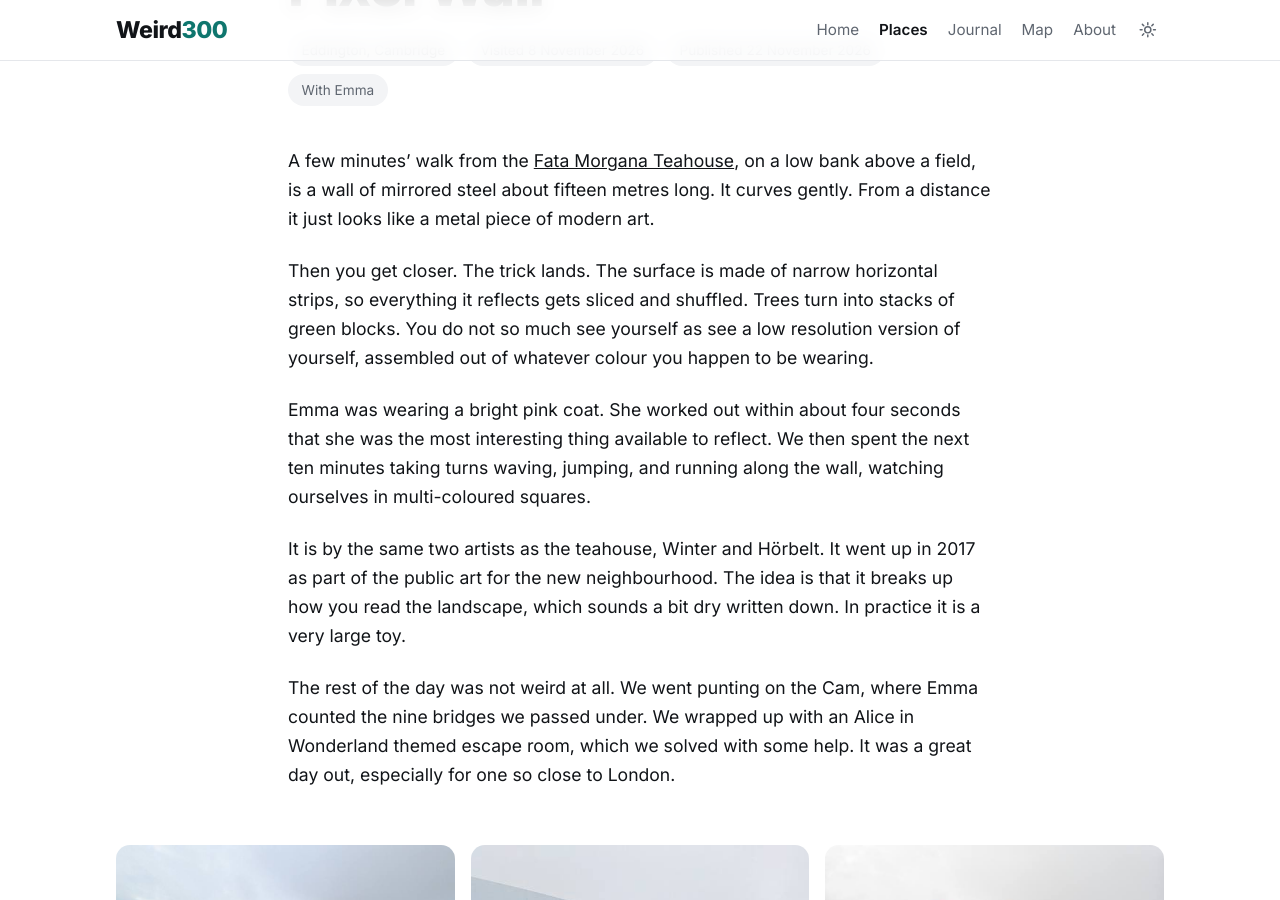
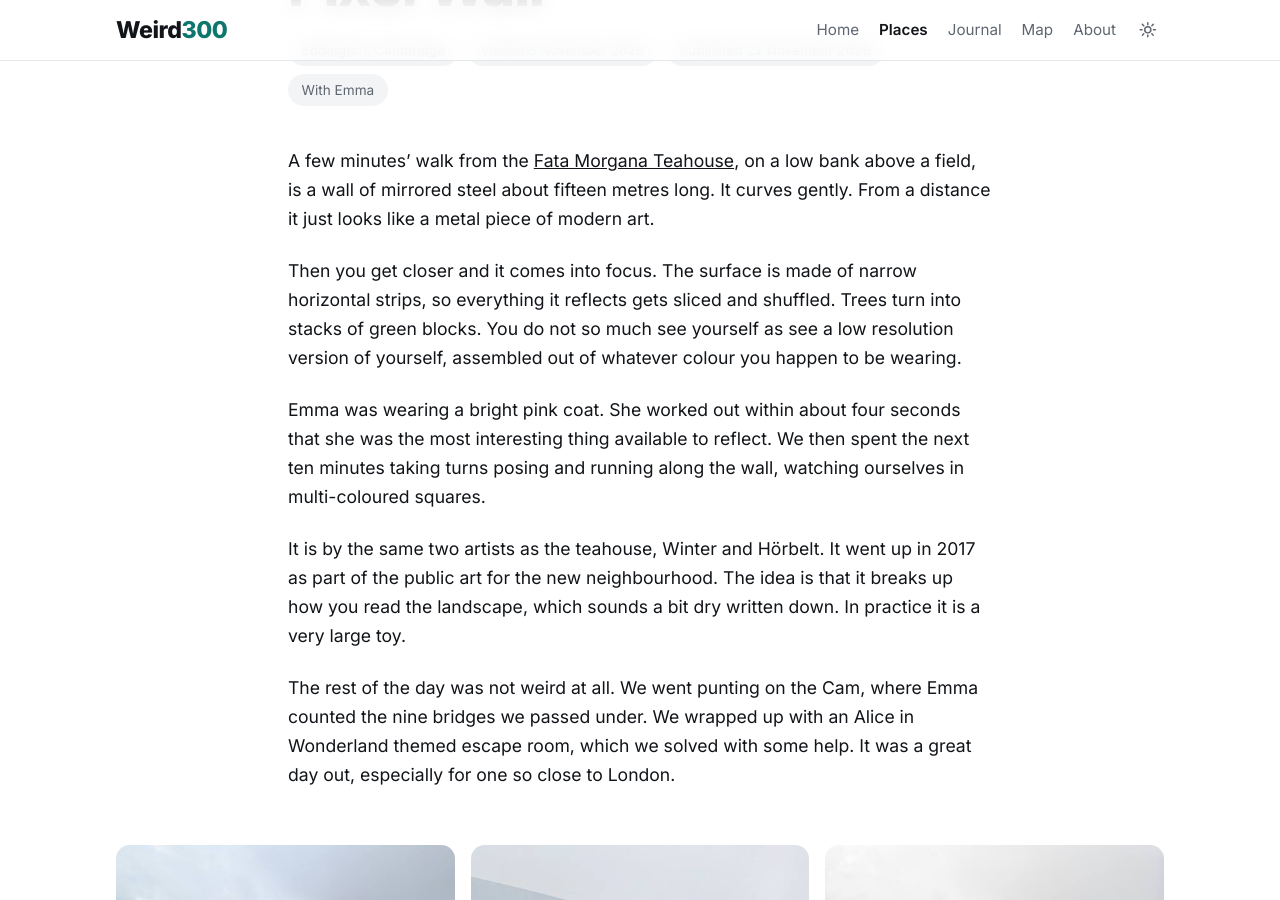
Before and after one commit to tchingos/weird300, a Jekyll site: the page built from _places/pixel-wall.md, in a window 1280 px wide and 900 px high, scrolled down 888 px. Built offline with Jekyll 4.4.1, drawn with Linux system fonts in a browser that asks for light colours.

Commit message:
Tim's edits to the two Cambridge posts, and soften a writing rule
Three wording changes Tim asked for, plus "in to focus" corrected to "into".

The CLAUDE.md rule against joining two complete sentences with "and" is now
a preference rather than an absolute. I had been enforcing it mechanically,
including against Tim's own drafts, and splitting "Then you get closer and it
comes into focus" made it worse. The rule is aimed at run-ons, not at every
short join.

Co-Authored-By: Claude Opus 5 <noreply@anthropic.com>

```diff
--- a/_places/pixel-wall.md
+++ b/_places/pixel-wall.md
@@ -31,9 +31,9 @@ photos:
 
 A few minutes' walk from the [Fata Morgana Teahouse]({{ '/places/fata-morgana-teahouse/' | relative_url }}), on a low bank above a field, is a wall of mirrored steel about fifteen metres long. It curves gently. From a distance it just looks like a metal piece of modern art.
 
-Then you get closer. The trick lands. The surface is made of narrow horizontal strips, so everything it reflects gets sliced and shuffled. Trees turn into stacks of green blocks. You do not so much see yourself as see a low resolution version of yourself, assembled out of whatever colour you happen to be wearing.
+Then you get closer and it comes into focus. The surface is made of narrow horizontal strips, so everything it reflects gets sliced and shuffled. Trees turn into stacks of green blocks. You do not so much see yourself as see a low resolution version of yourself, assembled out of whatever colour you happen to be wearing.
 
-Emma was wearing a bright pink coat. She worked out within about four seconds that she was the most interesting thing available to reflect. We then spent the next ten minutes taking turns waving, jumping, and running along the wall, watching ourselves in multi-coloured squares.
+Emma was wearing a bright pink coat. She worked out within about four seconds that she was the most interesting thing available to reflect. We then spent the next ten minutes taking turns posing and running along the wall, watching ourselves in multi-coloured squares.
 
 It is by the same two artists as the teahouse, Winter and Hörbelt. It went up in 2017 as part of the public art for the new neighbourhood. The idea is that it breaks up how you read the landscape, which sounds a bit dry written down. In practice it is a very large toy.
 
```
Also changed, not shown: CLAUDE.md (+8 -4 lines), _places/fata-morgana-teahouse.md (+1 -1 lines).
